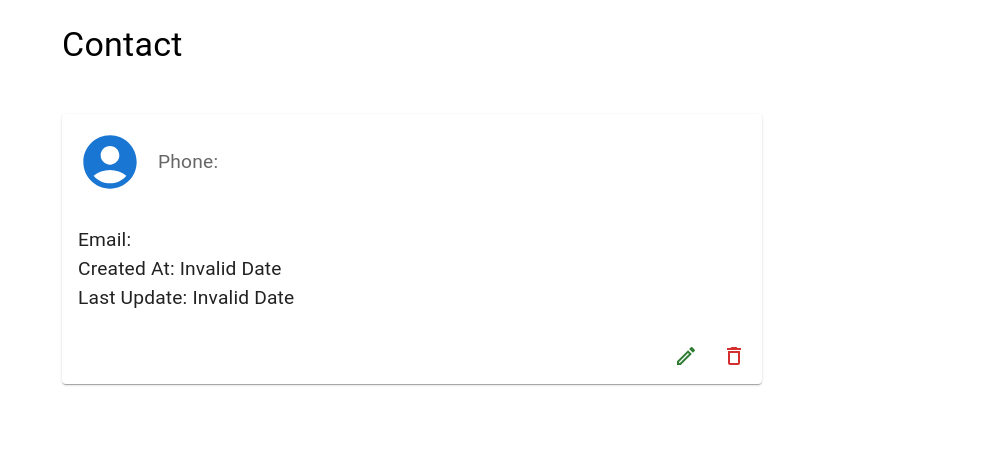
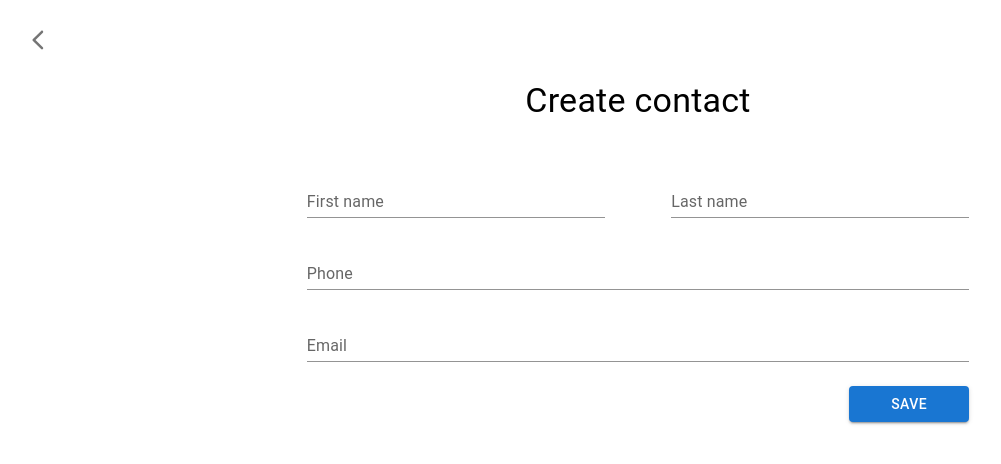
Before and after one commit to Willyjvp/backbone-challenge, a Next.js app: page /contacts/create in a window 1280 px wide. Shown: the top 464 px of the page, without its empty margins (2-1003 px from the left). Built offline with nearby package versions, Linux system fonts and the light colour scheme; no server answers.

Commit message:
alert context created and create contact improves

```diff
--- /dev/null
+++ b/context/AlertContext.tsx
@@ -0,0 +1,69 @@
+import { Alert } from '@mui/material';
+import { createContext, useContext, useState } from 'react';
+
+type Alert = {
+  type: 'success' | 'info' | 'error';
+  message: string;
+  show: boolean;
+};
+
+type AlertContextType = {
+  alert: Alert;
+  handleAlert: (alert: Alert) => void;
+};
+
+const AlertContext = createContext<AlertContextType>({
+  alert: {
+    type: 'info',
+    message: '',
+    show: false,
+  },
+  handleAlert: (alert: Alert) => {},
+});
+
+export const useAlertContext = () => {
+  return useContext(AlertContext);
+};
+
+export const AlertContextProvider = ({ children }: any) => {
+  const [alert, setError] = useState<Alert>({
+    type: 'info',
+    message: '',
+    show: false,
+  });
+
+  const handleAlert = (alert: Alert) => {
+    setError(alert);
+
+    setTimeout(
+      () =>
+        setError({
+          type: 'info',
+          message: '',
+          show: false,
+        }),
+      3000
+    );
+  };
+
+  return (
+    <AlertContext.Provider
+      value={{
+        alert,
+        handleAlert,
+      }}
+    >
+      {children}
+      {alert.show && (
+        <>
+          <Alert
+            severity={alert.type}
+            sx={{ position: 'absolute', bottom: '20px', right: '20px' }}
+          >
+            {alert.message}
+          </Alert>
+        </>
+      )}
+    </AlertContext.Provider>
+  );
+};
--- a/pages/_app.tsx
+++ b/pages/_app.tsx
@@ -3,21 +3,59 @@ import type { AppProps } from 'next/app';
 import { ThemeProvider } from '@emotion/react';
 import Head from 'next/head';
 import { theme } from '../styles/customTheme';
-import { Container } from '@mui/material';
+import { Alert, Container, Fab, IconButton, Tooltip } from '@mui/material';
 import { ContactContextProvider } from '../context/ContactContext';
+import AddIcon from '@mui/icons-material/Add';
+import { useRouter } from 'next/router';
+import ArrowBackIosNewRoundedIcon from '@mui/icons-material/ArrowBackIosNewRounded';
+import { AlertContextProvider } from '../context/AlertContext';
 
 function MyApp({ Component, pageProps }: AppProps) {
+  const router = useRouter();
+  const { pathname } = router;
+
   return (
     <ContactContextProvider>
       <ThemeProvider theme={theme}>
+        <AlertContextProvider>
           <Head>
             <title>Backbone Challenge</title>
             <meta name="description" content="Generated by create next app" />
             <link rel="icon" href="/favicon.ico" />
           </Head>
           <Container>
+            {pathname !== '/' && (
+              <>
+                <Tooltip
+                  title="Back"
+                  sx={{ position: 'absolute', left: '20px', top: '20px' }}
+                >
+                  <IconButton onClick={() => router.back()}>
+                    <ArrowBackIosNewRoundedIcon />
+                  </IconButton>
+                </Tooltip>
+              </>
+            )}
+            {pathname !== '/' && pathname !== '/contacts/create' && (
+              <>
+                <Tooltip
+                  title="Create"
+                  sx={{ position: 'absolute', right: '20px', top: '20px' }}
+                >
+                  <Fab
+                    color="primary"
+                    size="medium"
+                    aria-label="add"
+                    onClick={() => router.push('/contacts/create')}
+                  >
+                    <AddIcon />
+                  </Fab>
+                </Tooltip>
+              </>
+            )}
             <Component {...pageProps} />
           </Container>
+        </AlertContextProvider>
       </ThemeProvider>
     </ContactContextProvider>
   );
--- a/pages/contacts/[id]/index.tsx
+++ b/pages/contacts/[id]/index.tsx
@@ -36,7 +36,7 @@ const ViewContactPage = () => {
     <Box maxWidth="700px">
       {singleContact !== undefined && (
         <>
-          <Typography variant="h4" mt={3}>
+          <Typography variant="h4" mt={10}>
             Contact
           </Typography>
           <Card sx={{ mt: '3rem' }}>
--- /dev/null
+++ b/pages/contacts/create.tsx
@@ -0,0 +1,144 @@
+import { Box, Button, Container, TextField, Typography } from '@mui/material';
+import axios, { AxiosError } from 'axios';
+import { useForm } from 'react-hook-form';
+import { useAlertContext } from '../../context/AlertContext';
+
+type FormData = {
+  firstName: string;
+  lastName: string;
+  email: string;
+  phone: string;
+};
+
+const CreateContact = () => {
+  const { handleAlert } = useAlertContext();
+
+  const {
+    register,
+    handleSubmit,
+    formState: { errors },
+    reset,
+  } = useForm<FormData>();
+
+  // const { handleAlert } = useAlertContext();
+
+  const onSubmit = (data: FormData) => {
+    const { firstName, lastName, email, phone } = data;
+
+    const CONTACT_API = process.env.NEXT_PUBLIC_CONTACTS_API;
+
+    const postContact = async () => {
+      try {
+        await axios.post(`${CONTACT_API}/contacts`, {
+          firstName,
+          lastName,
+          email,
+          phone,
+        });
+
+        handleAlert({
+          message: 'Contact was created!',
+          type: 'success',
+          show: true,
+        });
+
+        reset();
+      } catch (error) {
+        const err = error as AxiosError;
+        if (err.response) {
+          const { message } = err.response.data as { message: string };
+
+          handleAlert({
+            message: message,
+            type: 'error',
+            show: true,
+          });
+        }
+      }
+    };
+
+    postContact();
+  };
+
+  return (
+    <Container
+      sx={{
+        display: 'flex',
+        flexDirection: 'column',
+        justifyContent: 'start',
+        alignItems: 'center',
+        minHeight: '100vh',
+      }}
+    >
+      <Typography variant="h4" alignSelf="center" mb={3} mt={10}>
+        Create contact
+      </Typography>
+      <form onSubmit={handleSubmit(onSubmit)} style={{ width: '60%' }}>
+        <Box display="flex" flexDirection="column">
+          <Box
+            display="flex"
+            flexDirection="row"
+            justifyContent="space-between"
+            flexWrap="wrap"
+          >
+            <TextField
+              error={errors.firstName !== undefined}
+              helperText={errors.firstName?.message}
+              label="First name"
+              variant="standard"
+              {...register('firstName', { required: 'First name is required' })}
+              sx={{
+                width: { xs: '100%', sm: '45%' },
+                minWidth: '150px',
+                mt: 3,
+              }}
+            />
+            <TextField
+              error={errors.lastName !== undefined}
+              helperText={errors.lastName?.message}
+              label="Last name"
+              variant="standard"
+              {...register('lastName', { required: 'Last name is required' })}
+              sx={{
+                width: { xs: '100%', sm: '45%' },
+                minWidth: '150px',
+                mt: 3,
+              }}
+            />
+          </Box>
+          <TextField
+            error={errors.phone !== undefined}
+            helperText={errors.phone?.message}
+            label="Phone"
+            variant="standard"
+            {...register('phone', { required: 'Phone is required' })}
+            sx={{ mt: 3 }}
+          />
+          <TextField
+            error={errors.email !== undefined}
+            helperText={errors.email?.message}
+            label="Email"
+            variant="standard"
+            {...register('email', {
+              required: 'Email is required',
+              pattern: {
+                value: /^[A-Z0-9._%+-]+@[A-Z0-9.-]+\.[A-Z]{2,}$/i,
+                message: 'Invalid email',
+              },
+            })}
+            sx={{ mt: 3 }}
+          />
+          <Button
+            type="submit"
+            variant="contained"
+            sx={{ alignSelf: 'flex-end', width: '120px', mt: 3 }}
+          >
+            Save
+          </Button>
+        </Box>
+      </form>
+    </Container>
+  );
+};
+
+export default CreateContact;
--- a/pages/contacts/index.tsx
+++ b/pages/contacts/index.tsx
@@ -11,12 +11,12 @@ function Contacts() {
       sx={{
         display: 'flex',
         flexDirection: 'column',
-        justifyContent: 'center',
+        justifyContent: 'start',
         alignItems: 'start',
         minHeight: '100vh',
       }}
     >
-      <Typography variant="h4" alignSelf="center" mb={3} mt={4}>
+      <Typography variant="h4" alignSelf="center" mb={3} mt={10}>
         Contacts
       </Typography>
       <Filter />
```
Lines whose indentation alone changed are shown as unchanged.
